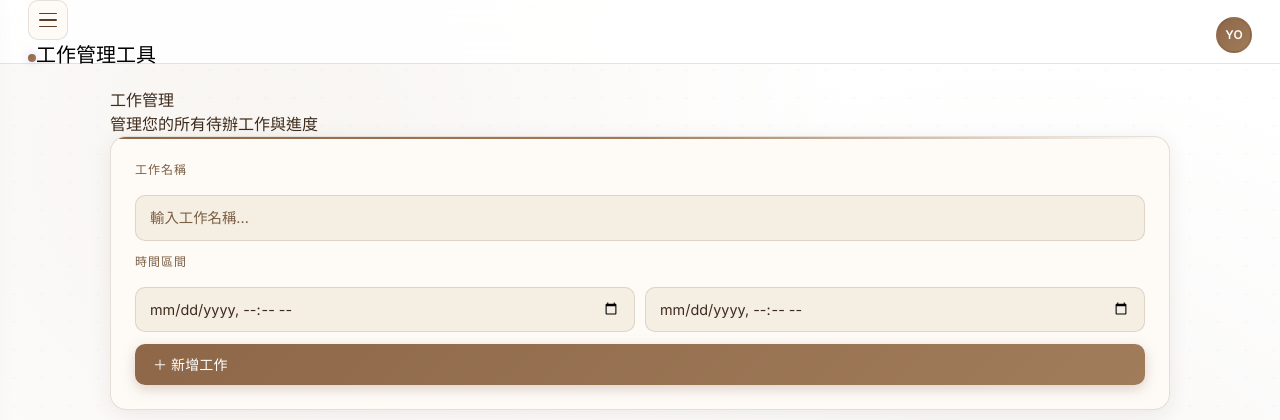
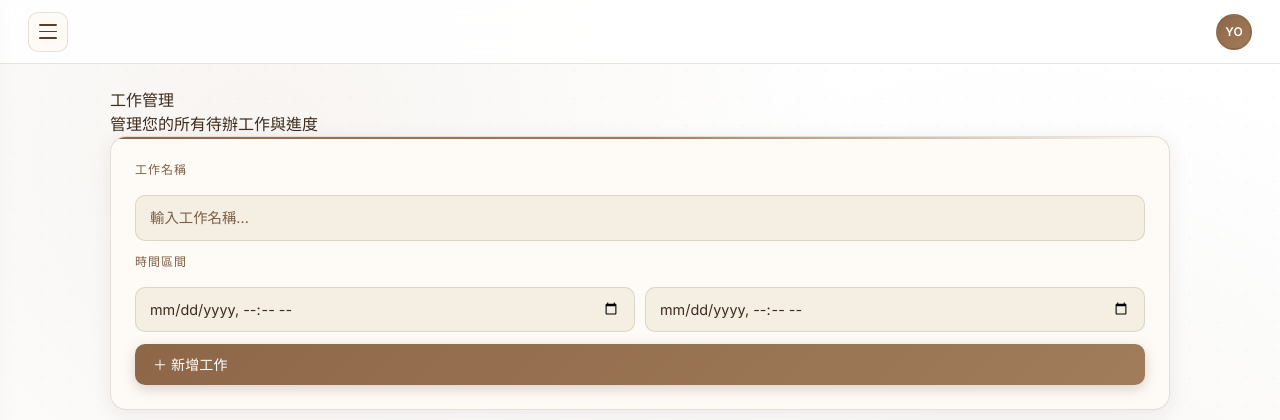
Before and after one commit to Zhuang-Day/WorkPlanManager, a Flask app: page / in a window 1280 px wide. Shown: the top 420 px of the page. Run offline with Flask 3, Linux system fonts and the light colour scheme; data that the repository does not hold is empty; some libraries are stand-ins or nearby versions.

Commit message:
refactor: remove navbar brand text

```diff
--- a/templates/navbar.html
+++ b/templates/navbar.html
@@ -5,7 +5,6 @@
             <span></span>
             <span></span>
         </button>
-        <span class="navbar-brand">工作管理工具</span>
     </div>
     <div class="navbar-avatar">YO</div>
 </nav>
```
